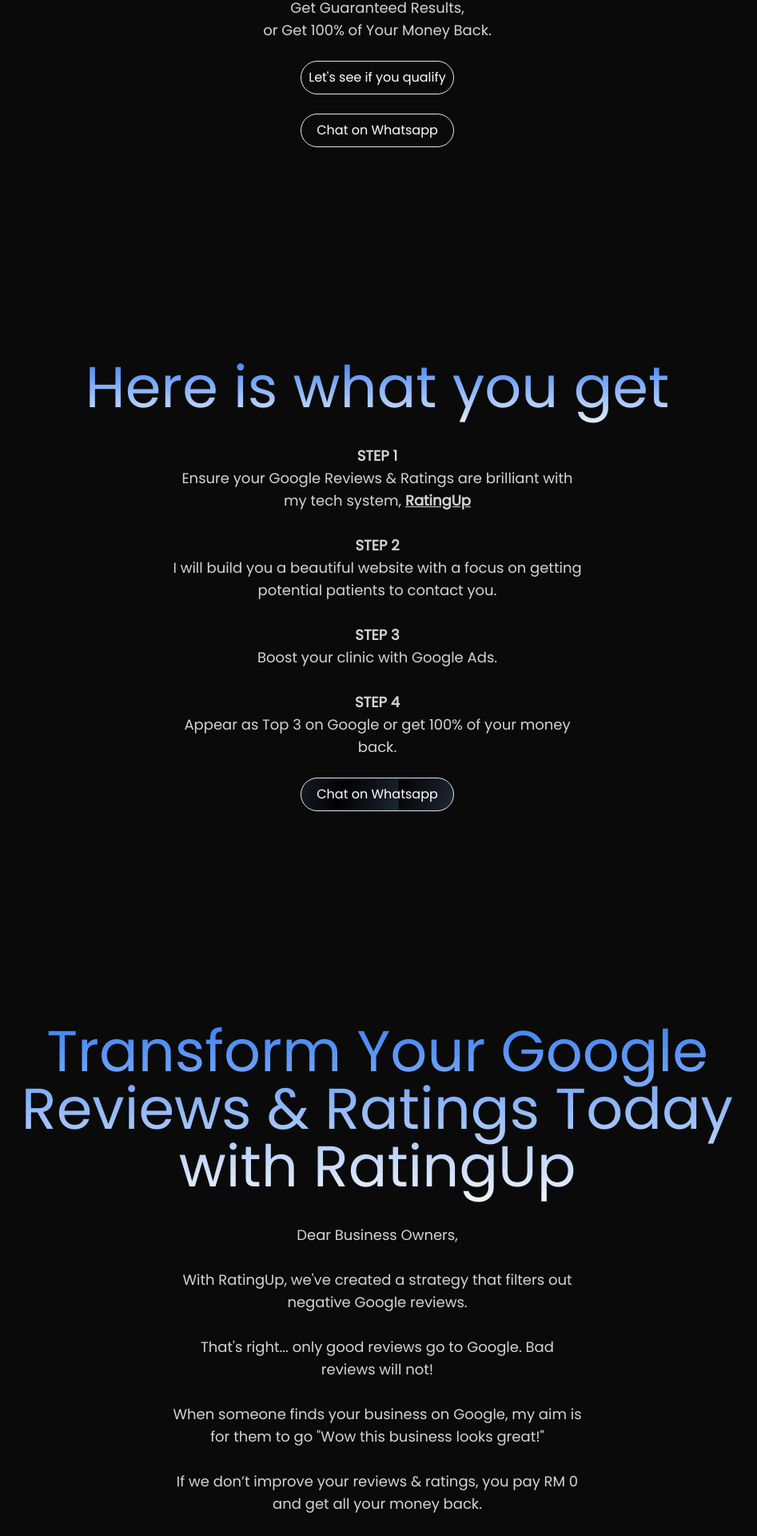
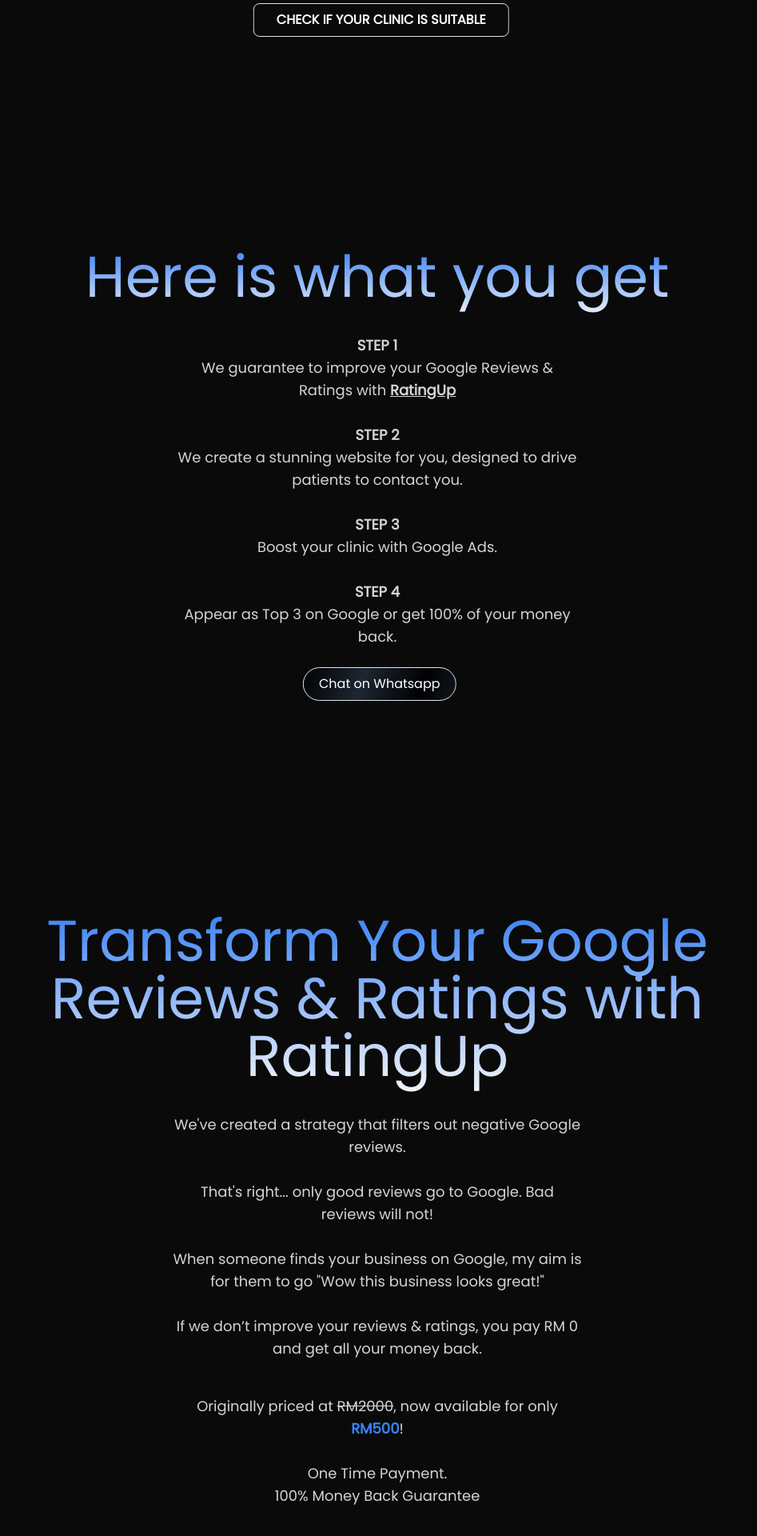
Before and after one commit to ssm53/my-agency-website, a Next.js app: page / in a window 1280 px wide. Shown: the part 680-2600 px from the top of the page at 80% size, without its empty margins (168-1115 px from the left). Built offline with nearby package versions, Linux system fonts and the light colour scheme.

Commit message:
only large screens not working

```diff
--- a/app/globals.css
+++ b/app/globals.css
@@ -114,3 +114,17 @@
   color: #fff;
   animation: shimmer 2s linear infinite;
 }
+
+@keyframes shimmer {
+  0%,
+  100% {
+    transform: translateX(0);
+  }
+  50% {
+    transform: translateX(5px);
+  }
+}
+
+.shimmer-effect {
+  animation: shimmer 1.5s infinite;
+}
--- a/app/page.tsx
+++ b/app/page.tsx
@@ -18,7 +18,7 @@ export default function Home() {
   const scrollToSalesLetter = () => {
     salesLetterRef.current?.scrollIntoView({
       behavior: "smooth",
-      block: "start",
+      // block: "start",
       inline: "nearest",
     });
   };
@@ -31,20 +31,19 @@ export default function Home() {
         <div className="text-4xl pb-5 md:text-7xl px-6 text-center bg-clip-text text-transparent bg-gradient-to-b from-neutral-50 to bg-neutral-400 bg-opacity-50">
           ATTENTION GP & DENTAL CLINIC OWNERS <br />
           <br />
-          We specialise in helping you appear Top 3 in Google via Google Ads
+          We'll get your clinic to the top of Google
         </div>
         <p className="pt-4 text-lg font-normal text-neutral-300 max-w-lg text-center mx-auto px-4">
           Get Guaranteed Results, <br />
           or Get 100% of Your Money Back.
         </p>
         <QualifyModal scrollToSalesLetter={scrollToSalesLetter} />
-        <Link
+        {/* <Link
           href={"https://wa.me/60123397028"}
-          className="cursor-pointer flex items-center justify-center border rounded-full w-48 p-2 mx-auto my-6 text-white hover:text-black hover:bg-white"
+          className="cursor-pointer flex items-center justify-center border rounded-lg w-48 p-2 mx-auto my-6 text-white hover:text-black hover:bg-white"
         >
           Chat on Whatsapp
-        </Link>
-
+        </Link> */}
         <div className="w-full pt-20">
           <StepByStep scrollToSalesLetter={scrollToSalesLetter} />
           <div ref={salesLetterRef}>
--- a/app/qualify-modal.tsx
+++ b/app/qualify-modal.tsx
@@ -4,6 +4,7 @@
 import React, { useState } from "react";
 import Link from "next/link";
 import "./globals.css"; // Ensure this points to where your CSS is located
+import { IoCloseOutline } from "react-icons/io5";
 
 const QualifyModal = ({
   scrollToSalesLetter,
@@ -27,11 +28,11 @@ const QualifyModal = ({
 
     if (ratingValue > 4.3 && reviewsValue > 100) {
       setMessage(
-        "Perfect, your clinic qualifies! You worked hard to ensure your reputation online is solid. Now, let's get you to the top of Google."
+        "Perfect! You worked hard to ensure your reputation online is solid. Now, let's get you to the top of Google."
       );
     } else {
       setMessage(
-        "Great news, whatever your sales are at the moment, there is so much room for improvement! Before we start running Google Ads, it's important to have solid Google reviews & ratings. I created RatingUp, which is a tech system which filters out the bad reviews from Google. So, I guarantee to improve your Google reviews & ratings...or you get 100% of your money back."
+        "Great news doc, there is so much we can do to increase your revenue! It's important to have solid Google reviews & ratings before spending a few thousand each month on Google Ads... So I created RatingUp - a tech system which filter out bad reviews before reaching Google. So, I guarantee to improve your Google reviews & ratings...or you get 100% of your money back."
       );
     }
   };
@@ -43,11 +44,17 @@ const QualifyModal = ({
 
   return (
     <div className="text-center">
+      {/* <button
+        onClick={toggleModal}
+        className="cursor-pointer flex items-center justify-center border rounded-lg w-48 p-2 mx-auto my-6 text-white hover:text-black hover:bg-white"
+      >
+        Let's see if you qualify
+      </button> */}
       <button
         onClick={toggleModal}
-        className="cursor-pointer flex items-center justify-center border rounded-full w-48 p-2 mx-auto my-6 text-white hover:text-black hover:bg-white"
+        className="cursor-pointer flex items-center justify-center border rounded-lg w-80 p-2 mx-auto my-6 text-white hover:text-black hover:bg-white shimmer-effect font-extrabold"
       >
-        Let's see if you qualify
+        CHECK IF YOUR CLINIC IS SUITABLE
       </button>
       {isOpen && (
         <div className="fixed inset-0 z-50 flex items-center justify-center bg-black bg-opacity-50">
@@ -56,7 +63,7 @@ const QualifyModal = ({
               onClick={toggleModal}
               className="absolute top-2 right-2 text-black"
             >
-              X
+              <IoCloseOutline className="text-lg" />
             </button>
             <h2 className="text-2xl font-bold mb-4">Check if you qualify</h2>
             <form onSubmit={handleSubmit}>
--- a/app/sales-letter.tsx
+++ b/app/sales-letter.tsx
@@ -13,14 +13,10 @@ const SalesLetter = () => {
          bg-clip-text text-transparent bg-gradient-to-b
           from-blue-500 to-neutral-50 bg-opacity-50 mt-20"
       >
-        Transform Your Google Reviews & Ratings Today with RatingUp
+        Transform Your Google Reviews & Ratings with RatingUp
       </div>
       <p className="mt-4 text-lg font-normal text-neutral-300 max-w-lg text-center mx-auto">
-        Dear Business Owners,
-        <br />
-        <br />
-        With RatingUp, we've created a strategy that filters out negative Google
-        reviews.
+        We've created a strategy that filters out negative Google reviews.
         <br />
         <br />
         That's right... only good reviews go to Google. Bad reviews will not!{" "}
--- a/app/step-by-step.tsx
+++ b/app/step-by-step.tsx
@@ -21,7 +21,7 @@ const StepByStep = ({
       <p className="mt-4 text-lg font-normal text-neutral-300 max-w-lg text-center mx-auto">
         <strong>STEP 1</strong>
         <br />
-        Ensure your Google Reviews & Ratings are brilliant with my tech system,{" "}
+        We guarantee to improve your Google Reviews & Ratings with{" "}
         <strong
           className="underline cursor-pointer"
           onClick={scrollToSalesLetter}
@@ -32,8 +32,8 @@ const StepByStep = ({
         <br />
         <strong>STEP 2</strong>
         <br />
-        I will build you a beautiful website with a focus on getting potential
-        patients to contact you.
+        We create a stunning website for you, designed to drive patients to
+        contact you.
         <br />
         <br />
         <strong>STEP 3</strong>
--- a/app/why-it-matters.tsx
+++ b/app/why-it-matters.tsx
@@ -16,16 +16,14 @@ const WhyItMatters = () => {
         Why Do Google Reviews & Ratings Matter?
       </div>
       <p className="mt-4 text-lg font-normal text-neutral-300 max-w-lg text-center mx-auto">
-        People judge your business online in 5 seconds.
+        People judge your clinic online in 5 seconds.
         <br />
         <br />
         5 seconds?? Yeap, all they need to see is your Google reviews & ratings.
         <br />
         <br />
-        If it's bad, they'll just ignore your business.
+        If it's bad, they'll just ignore your clinic.
         <br />
-        <br />
-        If it's good, then they will look further into your business. <br />
         <br />
         Odds are, you have a great business, which provides value to your
         customers. <br />
```
